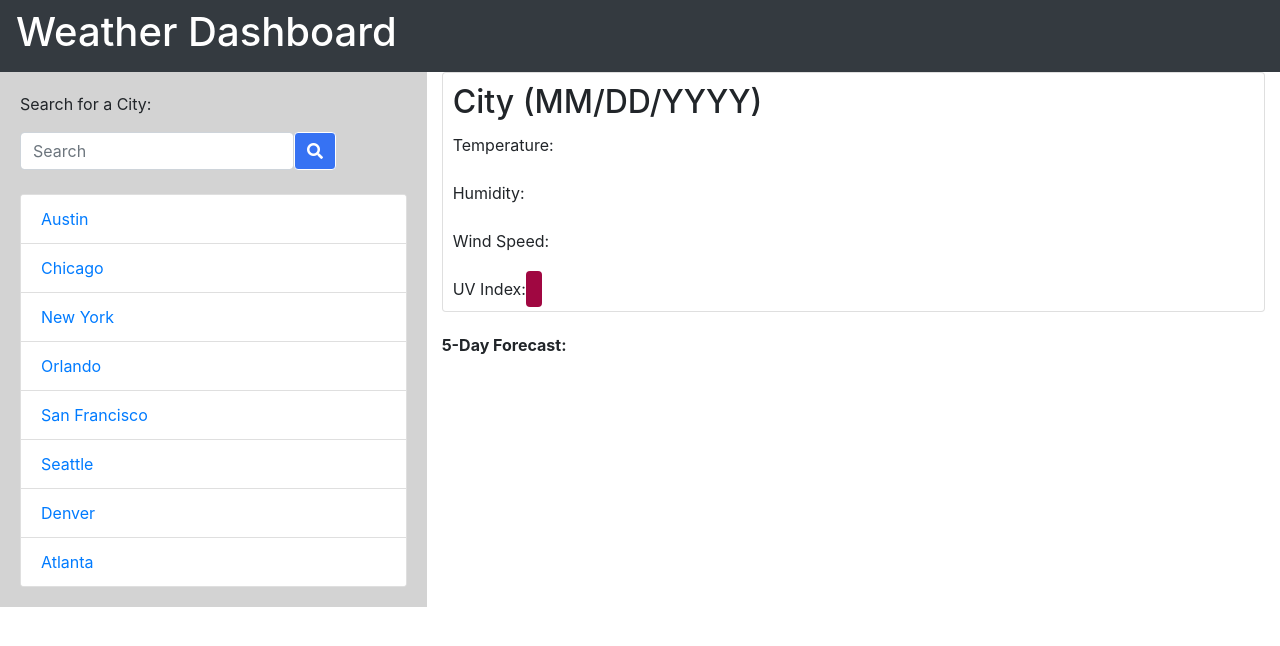
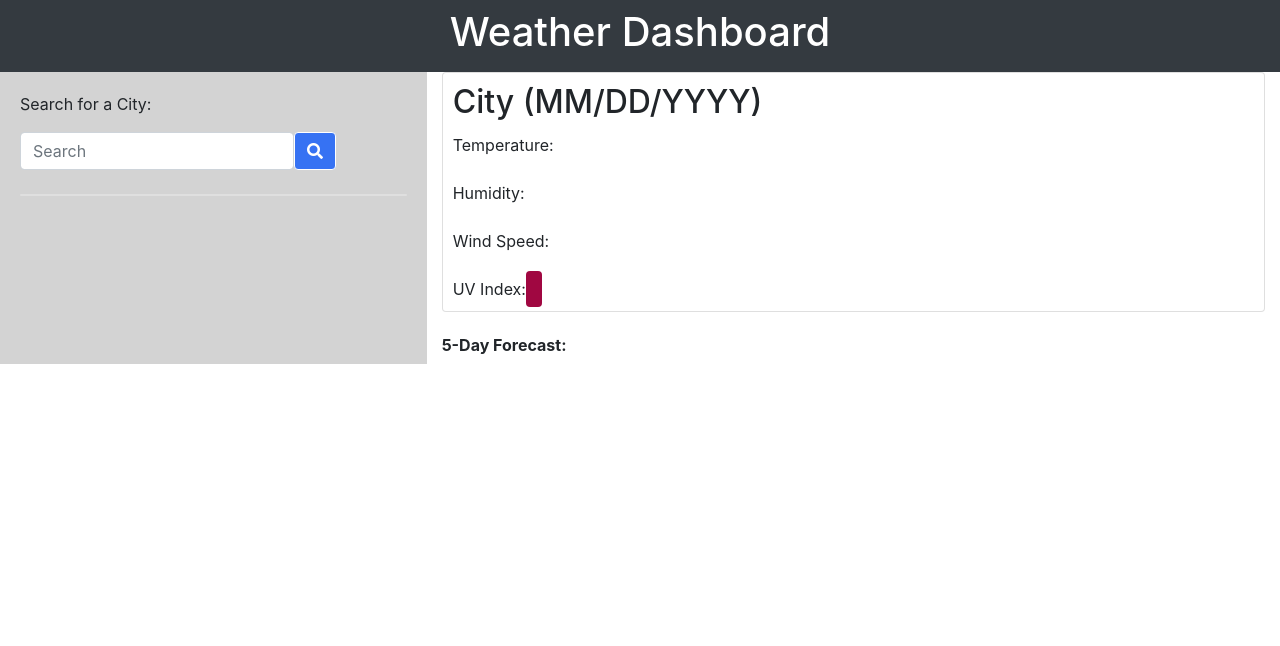
Before and after one commit to awebb8/weather-dashboard, a plain HTML site: page index.html in a window 1280 px wide. Drawn offline with nearby package versions, Linux system fonts and the light colour scheme.

Commit message:
removed list of cities in the city card and instead dynamically created the list in script.js

```diff
--- a/index.html
+++ b/index.html
@@ -12,7 +12,7 @@
     <body>
 
         <!-- Navbar Header -->
-        <nav class="navbar navbar-dark bg-dark">
+        <nav class="navbar navbar-dark bg-dark justify-content-center">
             <h1>Weather Dashboard</h1>
         </nav>
 
@@ -31,15 +31,7 @@
                     <br>
                     <!-- Card with list of cities -->
                     <div class="card">
-                        <ul class="list-group list-group-flush">
-                          <li class="list-group-item"><a href="#" class="card-link city-searched-name">Austin</a></li>
-                          <li class="list-group-item"><a href="#" class="card-link city-searched-name">Chicago</a></li>
-                          <li class="list-group-item"><a href="#" class="card-link city-searched-name">New York</a></li>
-                          <li class="list-group-item"><a href="#" class="card-link city-searched-name">Orlando</a></li>
-                          <li class="list-group-item"><a href="#" class="card-link city-searched-name">San Francisco</a></li>
-                          <li class="list-group-item"><a href="#" class="card-link city-searched-name">Seattle</a></li>
-                          <li class="list-group-item"><a href="#" class="card-link city-searched-name">Denver</a></li>
-                          <li class="list-group-item"><a href="#" class="card-link city-searched-name">Atlanta</a></li>
+                        <ul class="list-group list-group-flush" id="city-list">
                         </ul>
                     </div>
                 </div>
```
